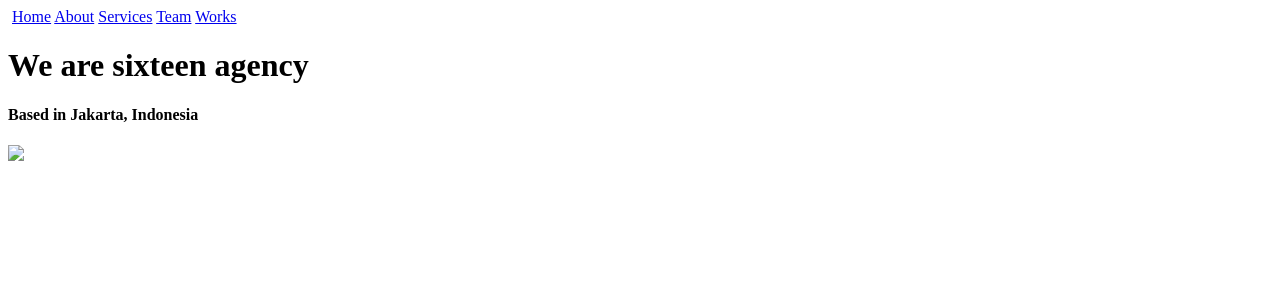
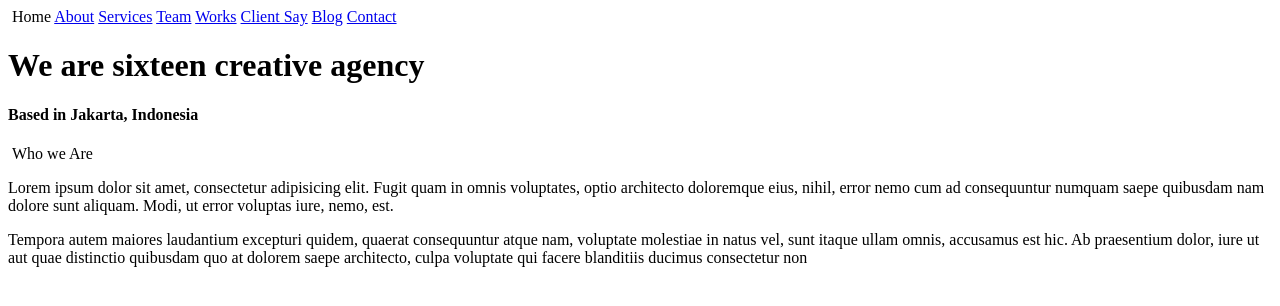
Before and after one commit to tcoleman88/sixteen, a plain HTML site: page index.html in a window 1280 px wide. Drawn offline with Linux system fonts and the light colour scheme.

Commit message:
sixteenproject

```diff
--- a/index.html
+++ b/index.html
@@ -5,16 +5,37 @@
     <nav></nav>
     <img src"" alt=""
     <span>
+     <div{background color: green;
+
     <a href="#">Home</a>
     <a href="#">About</a>
     <a href="#">Services</a>
     <a href="#">Team</a>
     <a href="#">Works</a>
+    <a href="#">Client Say</a>
+    <a href="#">Blog</a>
+    <a href="#">Contact</a>
+
     </span>
-    </nav>
-<h1>We are sixteen agency</h1>
+
+<h1>We are sixteen creative agency</h1>
 <h4>Based in Jakarta, Indonesia</h4>
-<a href="about" alt="About Us">
-<img src="ima"
+<img src=""
      </a>
+    <img src=""<strong>Who we Are</strong>
+
+  <p style="background-color: white;">
+Lorem ipsum dolor sit amet, consectetur adipisicing elit. Fugit quam in omnis voluptates, optio architecto doloremque eius, nihil, error nemo cum ad consequuntur numquam saepe quibusdam nam dolore sunt aliquam. Modi, ut error voluptas iure, nemo, est.</p>
+
+<p style="background-color: white;">Tempora autem maiores laudantium excepturi quidem, quaerat consequuntur atque nam, voluptate molestiae in natus vel, sunt itaque ullam omnis, accusamus est hic. Ab praesentium dolor, iure ut aut quae distinctio quibusdam quo at dolorem saepe architecto, culpa voluptate qui facere blanditiis ducimus consectetur non</p>
+
+
+
+<img src""
+<img src""
+<img src""
+<img src""
+<img src""
+<img src""
+
 </html>
```
Also changed, not shown: images/3 lines.png (added), images/Play button.png (added), images/balltool.png (added), images/down-arrow.png (added), images/iphone.png (added), images/man.png (added), images/mobilephone.png (added), images/monitor.png (added), images/paintbrush.png (added), images/shape.png (added), images/siluet.png (added), images/sixteen.png (added), images/social gathering.png (added), 1 other file.
